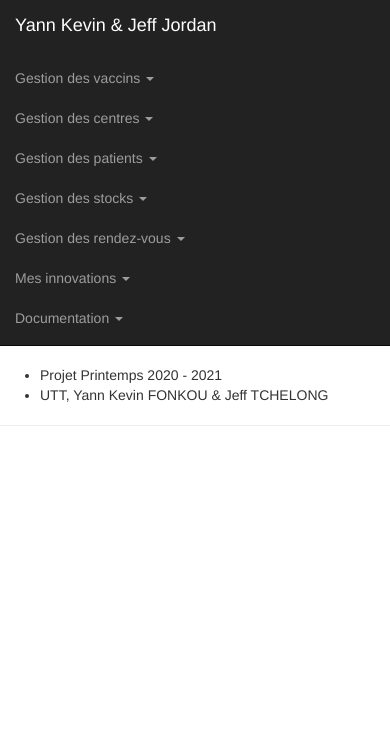
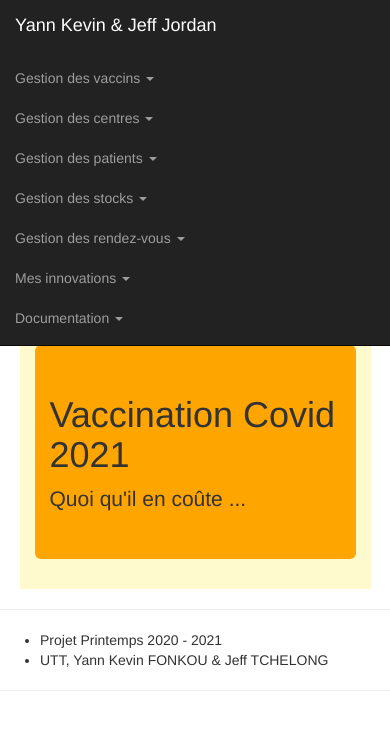
Before and after one commit to Tosen-Sama/LO07, a PHP site: page /app/router/router.php in a window 390 px wide. Shown: the top 730 px of the page. Run offline with PHP 8.4, Linux system fonts and the light colour scheme; data that the repository does not hold is empty; some libraries are stand-ins or nearby versions.

Commit message:
Finalisation #1

```diff
--- a/public/css/perso_css.css
+++ b/public/css/perso_css.css
@@ -4,11 +4,18 @@ body {
 }
 
 .container {
-    margin-top: 80px;
+    margin-top: 120px;
     background-color: lemonchiffon;
     width: 90%;
 }
 
+@media (max-width: 767px) {
+   .container {
+    margin-top: 340px;
+    }
+}
+
 .jumbotron {
+  margin-top: 5px;
   background-color:orange;
 }
--- a/public/documentation/innovation1.php
+++ b/public/documentation/innovation1.php
@@ -15,8 +15,8 @@ require ($root . '/app/view/fragment/fragmentCaveHeader.php');
       <?php
   panel_head("Documentation innovation 1 : Mettre à jour / Corriger les informations d'un patient");
 
-  panel("Problématique :", "Nous avons très vite fait le constat que l'application telle qu'elle nous est demandée ne permet pas de corriger ou de modifier les informations d'un patient en cas "
-          . "d'erreur. <br/><br/>"
+  panel("Problématique :", "<strong>Nous avons très vite fait le constat que l'application telle qu'elle nous est demandée ne permet pas de corriger ou de modifier les informations d'un patient en cas "
+          . "d'erreur. </strong><br/><br/>"
           . "Cette innovation permet à un opérateur d'exploiter la puissance de notre outil pour effectuer ces modifications plutôt que de devoir accéder à la base de donnée pour effectuer des modifications sur des enregistrements.<br/><br/>"
           . "En effet, un accès direct à la base de donnée pour effectuer ce genre d'opérations est une porte ouverte aux erreurs de manipulation sur la base de données et aux suppressions accidentelles de données.<br/><br/>"
           . "Par ailleurs, cette innovation dispense l'opérateur (infirmier/medecin/secretaire) d'avoir les connaissances nécessaires en base de données pour pouvoir modifier des enregistrements en cas de changement."
--- a/public/documentation/innovation2.php
+++ b/public/documentation/innovation2.php
@@ -15,8 +15,8 @@ require ($root . '/app/view/fragment/fragmentCaveHeader.php');
       <?php
   panel_head("Documentation innovation 2 : Mettre à jour / Corriger les informations sur un centre");
 
-  panel("Problématique :", "Tout comme pour l'<a href='./router.php?action=innovation1'>innovation 1</a> que nous avons implémentée, nous avons fait le constat que l'application ne permet pas de corriger ou de modifier les informations d'un centre de vaccination en cas "
-          . "d'erreur. <br/><br/>"
+  panel("Problématique :", "<strong>Tout comme pour l'<a href='./router.php?action=innovation1'>innovation 1</a> que nous avons implémentée, nous avons fait le constat que l'application ne permet pas de corriger ou de modifier les informations d'un centre de vaccination en cas "
+          . "d'erreur. </strong><br/><br/>"
           . "Cette innovation permet à un opérateur d'exploiter la puissance de notre outil pour effectuer ces modifications plutôt que de devoir accéder à la base de donnée pour effectuer des modifications sur des enregistrements.<br/><br/>"
           . "En effet, Un accès direct à la base de donnée pour effectuer ce genre d'opérations est une porte ouverte aux erreurs de manipulation sur la base de données et aux suppressions accidentelles de données.<br/><br/>"
           . "Par ailleurs, cette innovation dispense l'opérateur (infirmier/medecin/secretaire) d'avoir les connaissances nécessaires en base de données pour pouvoir modifier des enregistrements en cas de changement."
```
